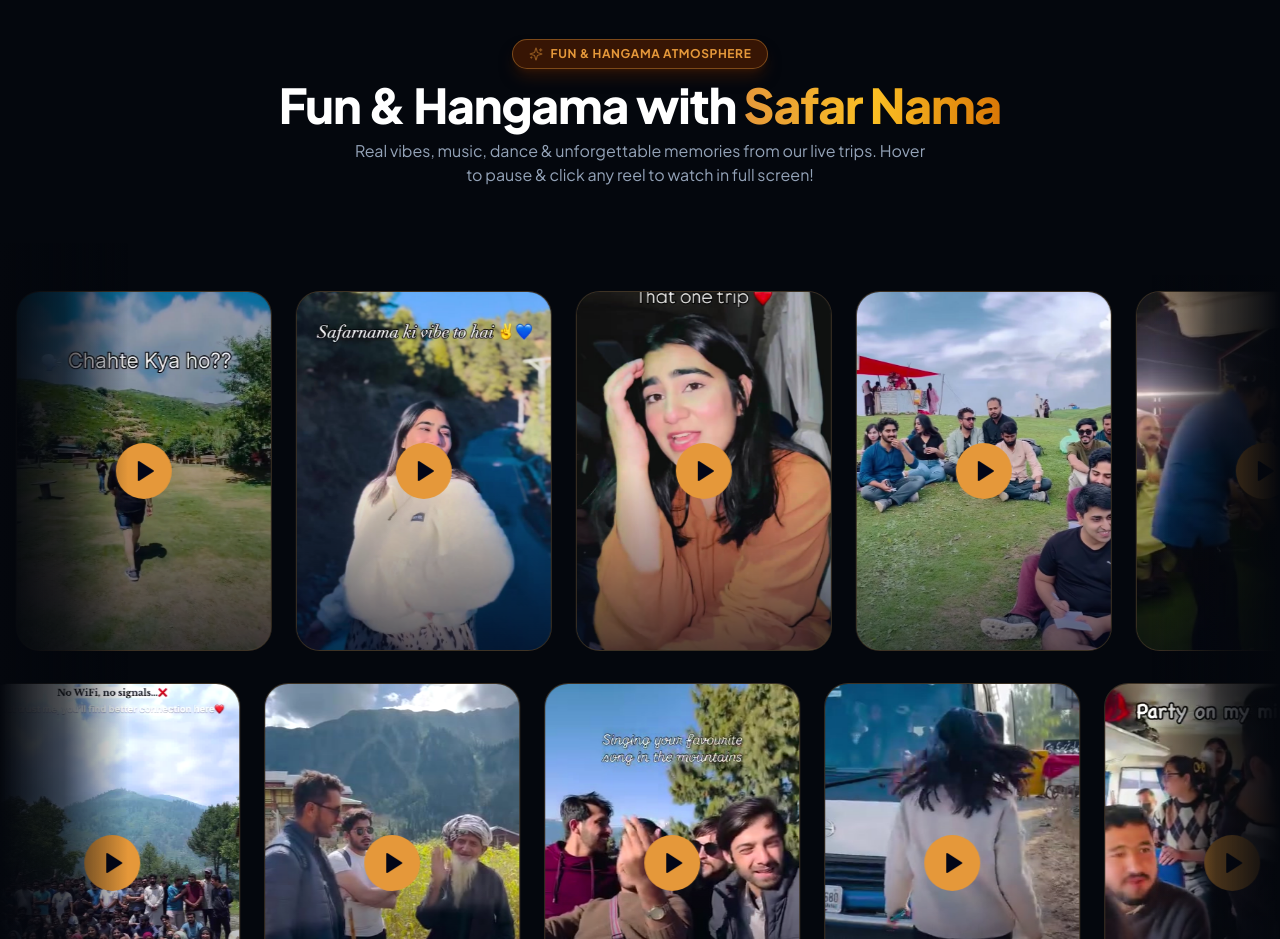
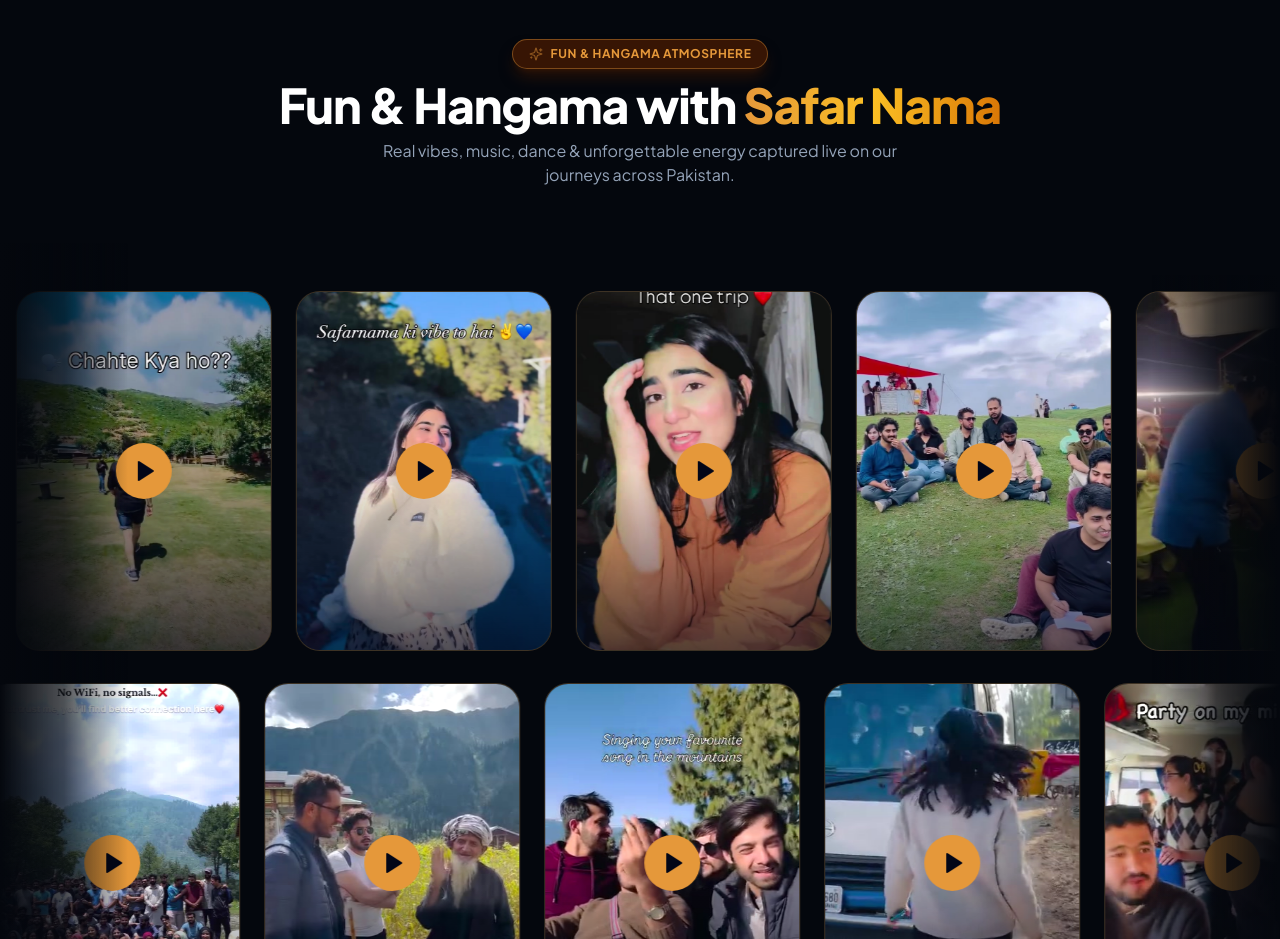
Before and after one commit to creative-intelligence/safarnamahangama-website, a React (Vite) app: page / in a window 1280 px wide. Shown: the part 9440-10379 px from the top of the page. Built offline with nearby package versions, Linux system fonts and the light colour scheme.

Commit message:
Update Fun section subtitle to clean premium brand copy

```diff
--- a/src/components/InstagramFeedSection.tsx
+++ b/src/components/InstagramFeedSection.tsx
@@ -39,7 +39,7 @@
             Fun & Hangama with <span className="text-transparent bg-clip-text bg-gradient-to-r from-[#E5983A] via-amber-400 to-[#D97706]">Safar Nama</span>
           </h2>
           <p className="mt-2.5 text-slate-400 text-xs sm:text-sm md:text-base max-w-xl mx-auto leading-relaxed text-center">
-            Real vibes, music, dance & unforgettable memories from our live trips. Hover to pause & click any reel to watch in full screen!
+            Real vibes, music, dance & unforgettable energy captured live on our journeys across Pakistan.
           </p>
         </div>
 
```
